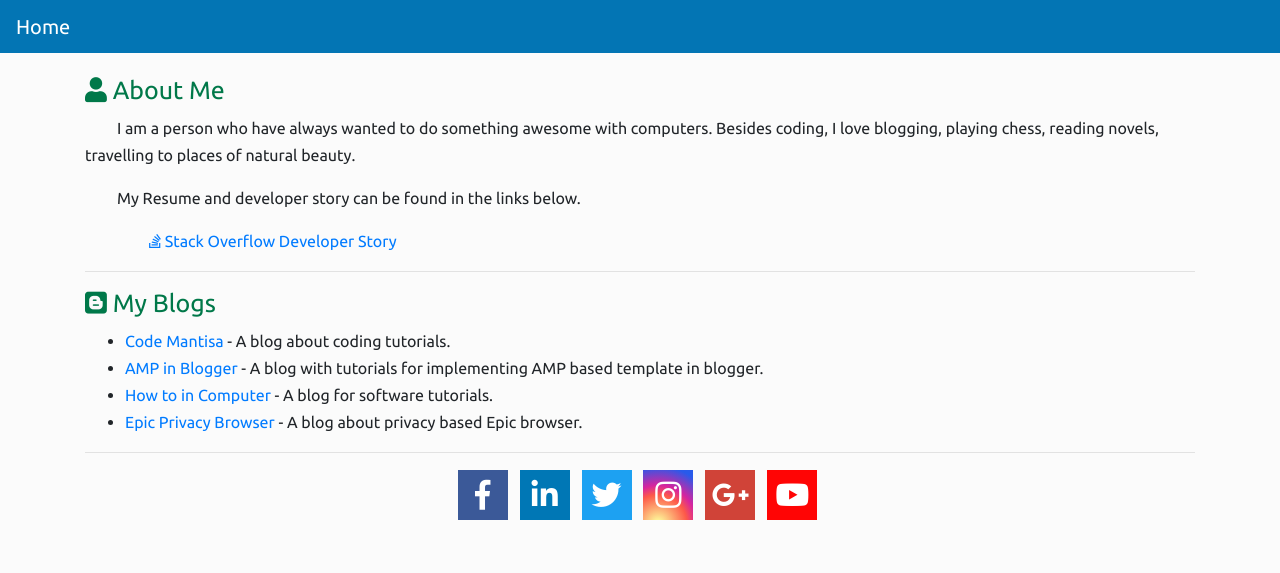
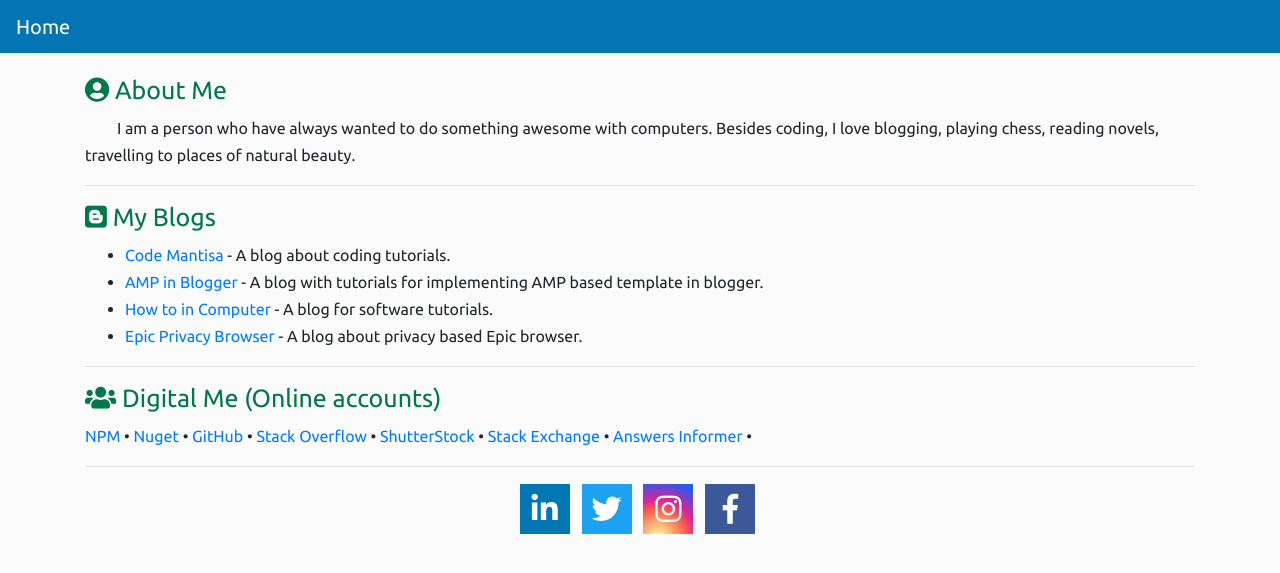
Before and after one commit to kolappannathan/kolappannathan.github.io, a Jekyll site: the page built from pages/about-me.html, in a window 1280 px wide. Shown: the top 573 px of the page. Built offline with Jekyll 4.4.1, drawn with Linux system fonts in a browser that asks for light colours.

Commit message:
Fixes #5

```diff
--- a/pages/about-me.html
+++ b/pages/about-me.html
@@ -5,20 +5,20 @@
 ---
 
 <h2 class="content-heading">
-  <i class="fas fa-user"></i> About Me</h2>
+  <i class="fas fa-user-circle"></i> About Me</h2>
 <div>
   <p>I am a person who have always wanted to do something awesome with computers. Besides coding, I love blogging,
     playing
     chess, reading novels, travelling to places of natural beauty.</p>
-  <p>My Resume and developer story can be found in the links below.</p>
+  <!-- <p>My Resume and developer story can be found in the links below.</p>
   <p>
-    <!-- <a href="/resume/">
+    <a href="/resume/">
       <i class="fas fa-file-alt"></i> Resume
-    </a> -->
+    </a>
     <a href="https://stackoverflow.com/story/kolappannathan" rel="external" target="blank">
       <i class="fab fa-stack-overflow"></i> Stack Overflow Developer Story
     </a>
-  </p>
+  </p> -->
 </div>
 <hr>
 <h2 class="content-heading">
@@ -40,10 +40,21 @@
 </div>
 <hr>
 <div>
+  <div>
+    <h2 class="content-heading">
+      <i class="fas fa-users"></i> Digital Me (Online accounts)
+    </h2>
+    <a href="https://www.npmjs.com/~kolappannathan" target="blank">NPM</a> &bull;
+    <a href="https://www.nuget.org/profiles/kolappannathan" target="blank">Nuget</a> &bull;
+    <a href="https://github.com/kolappannathan/" target="blank">GitHub</a> &bull;
+    <a href="https://stackoverflow.com/users/5407188/kolappan-nathan" target="blank">Stack Overflow</a> &bull;
+    <a href="https://www.shutterstock.com/g/kolappannathan" target="blank">ShutterStock</a> &bull;
+    <a href="https://stackexchange.com/users/3845972/kolappan-nathan" target="blank">Stack Exchange</a> &bull;
+    <a href="https://answers.informer.com/user/kolappan" target="blank">Answers Informer</a> &bull;
+    <!-- <a href="" target="blank"></a> &bull; -->
+  </div>
+  <hr>
   <div class="social-list">
-    <a href="https://www.facebook.com/kolappan.nathan.95" target="blank">
-      <div class="facebook"><i class="fab fa-facebook-f"></i></div>
-    </a>
     <a href="https://in.linkedin.com/in/kolappannathan" target="blank">
       <div class="linkedin"><i class="fab fa-linkedin-in"></i></div>
     </a>
@@ -53,11 +64,8 @@
     <a href="https://www.instagram.com/kolappannathan/" target="blank">
       <div class="instagram"><i class="fab fa-instagram"></i></div>
     </a>
-    <a href="https://plus.google.com/u/0/+KolappanKols" target="blank">
-      <div class="google-plus"><i class="fab fa-google-plus-g"></i></div>
-    </a>
-    <a href="https://www.youtube.com/channel/UCW-xO5iTqLDHIN74XTPGC5Q" target="blank">
-      <div class="youtube"><i class="fab fa-youtube"></i></div>
+    <a href="https://www.facebook.com/kolappan.nathan.95" target="blank">
+      <div class="facebook"><i class="fab fa-facebook-f"></i></div>
     </a>
   </div>
 </div>
```
